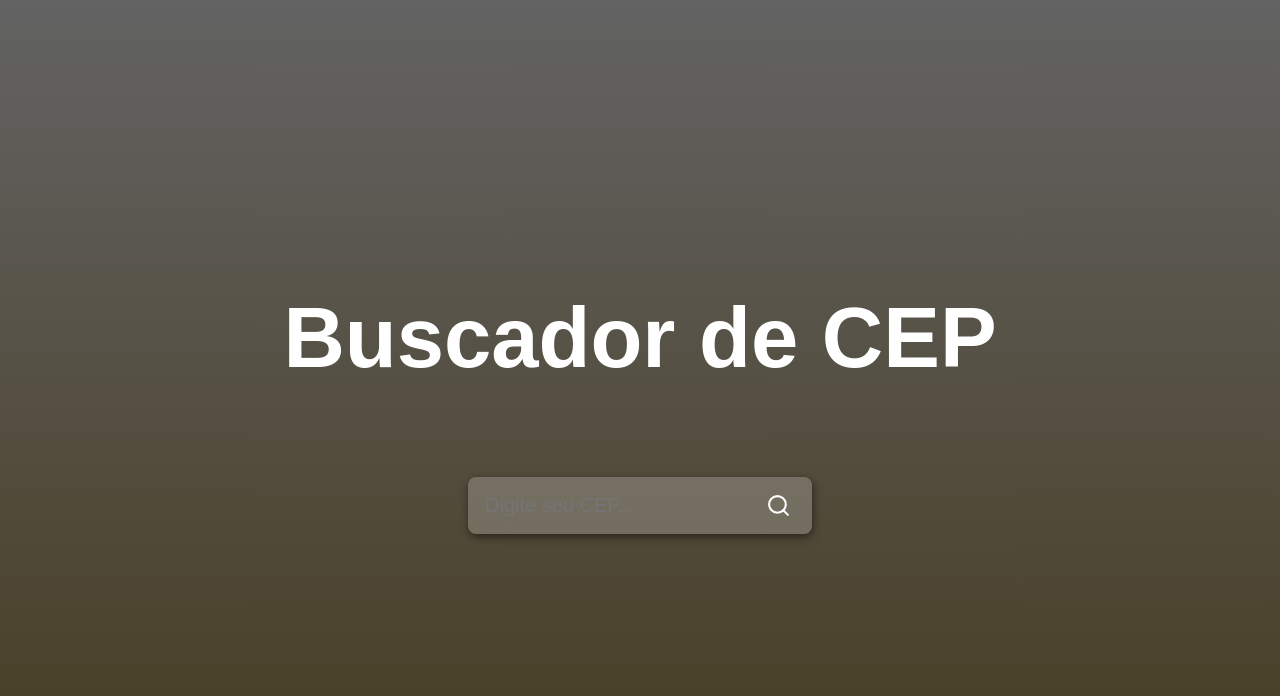
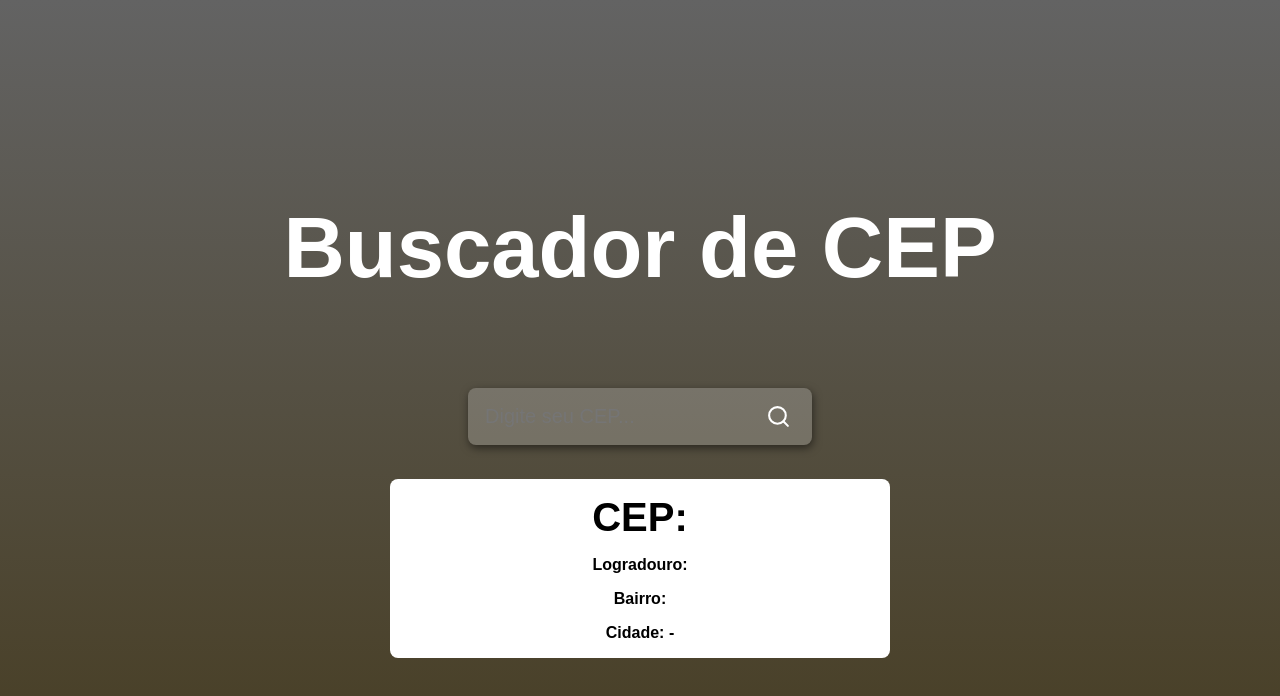
Before and after one commit to joaov1ct0r/react-cep, a React (Create React App) app: page / in a window 1280 px wide. Shown: the top 696 px of the page. Built offline with nearby package versions, Linux system fonts and the light colour scheme.

Commit message:
info-container code moved to InfoContainer function inside InfoContainer.js file inside components folder

```diff
--- a/src/App.js
+++ b/src/App.js
@@ -1,6 +1,8 @@
 import { useState } from 'react';
 
 import CepContainer from './components/CepContainer';
+
+import InfoContainer from './components/InfoContainer';
 
 import './App.css';
 
@@ -15,17 +17,7 @@ function App() {
         <div className="App">
             <h1>Buscador de CEP</h1>
             <CepContainer onData={handleData}></CepContainer>
-
-            {Object.keys(Data).length > 0 && (
-                <div className="info-container">
-                    <h3>CEP: {Data.cep}</h3>
-                    <p>Logradouro: {Data.logradouro}</p>
-                    <p>Bairro: {Data.bairro}</p>
-                    <p>
-                        Cidade: {Data.localidade} - {Data.uf}
-                    </p>
-                </div>
-            )}
+            <InfoContainer Data={Data}></InfoContainer>
         </div>
     );
 }
--- a/src/components/InfoContainer.js
+++ b/src/components/InfoContainer.js
@@ -1,3 +1,14 @@
-function InfoContainer(props) {}
+function InfoContainer(props) {
+    return (
+        <div className="info-container">
+            <h3>CEP: {props.Data.cep}</h3>
+            <p>Logradouro: {props.Data.logradouro}</p>
+            <p>Bairro: {props.Data.bairro}</p>
+            <p>
+                Cidade: {props.Data.localidade} - {props.Data.uf}
+            </p>
+        </div>
+    );
+}
 
 export default InfoContainer;
```
